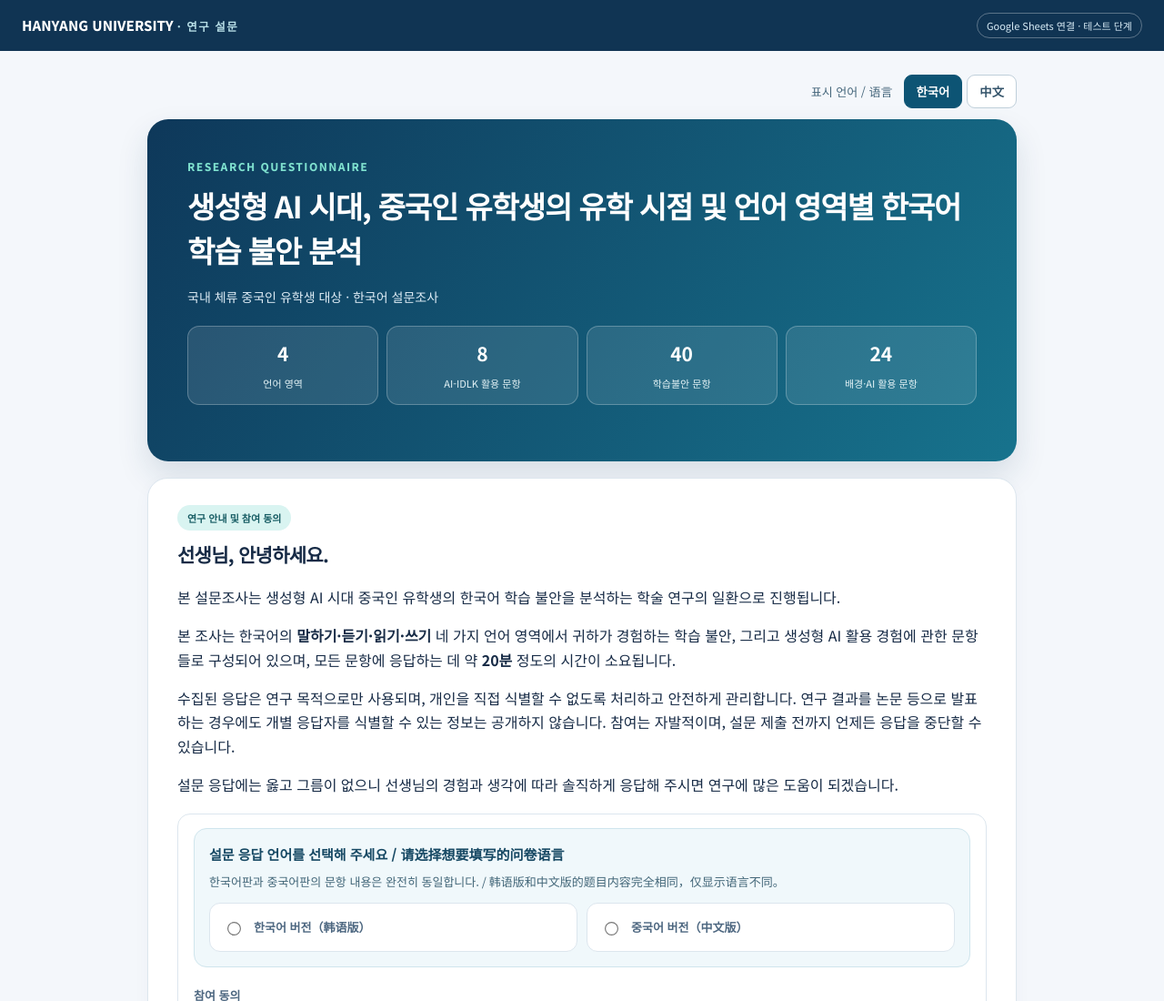
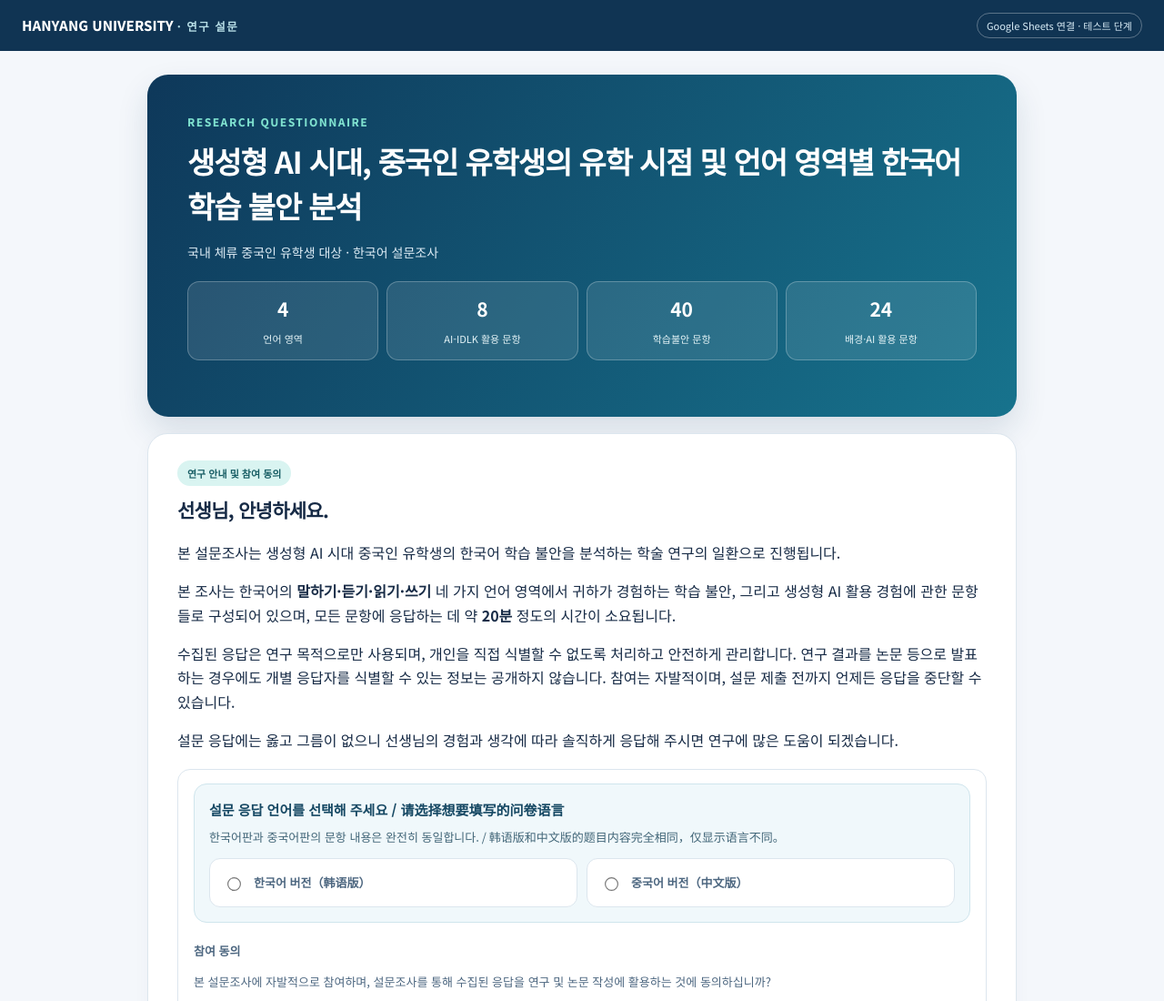
Before and after one commit to zwanru29-cmd/korean-ai-anxiety-survey, a plain HTML site: page index.html in a window 1280 px wide. Shown: the top 1100 px of the page at 91% size. Drawn offline with Linux system fonts and the light colour scheme.

Commit message:
Add files via upload
Update survey website

```diff
--- a/index.html
+++ b/index.html
@@ -28,7 +28,7 @@
 .language-choice-options{display:grid;grid-template-columns:1fr 1fr;gap:10px}
 .language-choice-options .consent-option{margin:0;background:#fff;min-height:54px}
 @media(max-width:620px){.language-choice-options{grid-template-columns:1fr}.language-choice{padding:13px}}
-</style></head><body><header><div class="wrap"><div class="brand">HANYANG UNIVERSITY <small> · 연구 설문</small></div><div class="tag">Google Sheets 연결 · 테스트 단계</div></div></header><main><div class="language-bar"><span id="langInstruction">표시 언어 / 语言</span><div><button id="langKo" type="button" class="langbtn active" onclick="changeLanguage('ko')">한국어</button><button id="langZh" type="button" class="langbtn" onclick="changeLanguage('zh')">中文</button></div></div>
+</style></head><body><header><div class="wrap"><div class="brand">HANYANG UNIVERSITY <small> · 연구 설문</small></div><div class="tag">Google Sheets 연결 · 테스트 단계</div></div></header><main>
 <div class="hero" id="hero"><div class="eyebrow">RESEARCH QUESTIONNAIRE</div><h1 id="siteTitle"></h1><p>국내 체류 중국인 유학생 대상 · 한국어 설문조사</p><div class="gridinfo"><div><strong>4</strong><span>언어 영역</span></div><div><strong>8</strong><span>AI-IDLK 활용 문항</span></div><div><strong>40</strong><span>학습불안 문항</span></div><div><strong>24</strong><span>배경·AI 활용 문항</span></div></div></div>
 <div class="panel" id="welcome"><span class="pill">연구 안내 및 참여 동의</span><h2>선생님, 안녕하세요.</h2>
 <p>본 설문조사는 생성형 AI 시대 중국인 유학생의 한국어 학습 불안을 분석하는 학술 연구의 일환으로 진행됩니다.</p>
@@ -135,7 +135,7 @@ function refreshScaleGuide(kind){
   document.querySelectorAll('#scaleInline span:not(.scale-inline-heading)').forEach((e,i)=>e.textContent=`${i+1} ${language==='zh'?translated[i]:names[i]}`);
   document.getElementById('scaleFloat').setAttribute('aria-label',title);
 }
-function updateFixedLanguage(){fixedNodes.forEach(({node,ko,zh})=>node.nodeValue=language==='zh'?zh:ko);welcomeParagraphs.forEach((p,i)=>{if(welcomeChinese[i])p.innerHTML=language==='zh'?welcomeChinese[i]:welcomeOriginal[i]});document.getElementById('langKo').classList.toggle('active',language==='ko');document.getElementById('langZh').classList.toggle('active',language==='zh');document.documentElement.lang=language==='zh'?'zh-CN':'ko';document.querySelectorAll('#scaleFloat .scale-item span').forEach((e,i)=>e.textContent=language==='zh'?ZH_SCALE[i]:S.scale[i]);document.querySelectorAll('#scaleInline span:not(.scale-inline-heading)').forEach((e,i)=>e.textContent=`${i+1} ${language==='zh'?ZH_SCALE[i]:S.scale[i]}`);document.getElementById('siteTitle').textContent=language==='zh'?'生成式AI时代中国留学生的留学起始阶段及各语言领域韩语学习焦虑分析':S.title;if(!document.getElementById('survey').classList.contains('hidden'))refreshScaleGuide(pages[step].type);}
+function updateFixedLanguage(){fixedNodes.forEach(({node,ko,zh})=>node.nodeValue=language==='zh'?zh:ko);welcomeParagraphs.forEach((p,i)=>{if(welcomeChinese[i])p.innerHTML=language==='zh'?welcomeChinese[i]:welcomeOriginal[i]});document.documentElement.lang=language==='zh'?'zh-CN':'ko';document.querySelectorAll('#scaleFloat .scale-item span').forEach((e,i)=>e.textContent=language==='zh'?ZH_SCALE[i]:S.scale[i]);document.querySelectorAll('#scaleInline span:not(.scale-inline-heading)').forEach((e,i)=>e.textContent=`${i+1} ${language==='zh'?ZH_SCALE[i]:S.scale[i]}`);document.getElementById('siteTitle').textContent=language==='zh'?'生成式AI时代中国留学生的留学起始阶段及各语言领域韩语学习焦虑分析':S.title;if(!document.getElementById('survey').classList.contains('hidden'))refreshScaleGuide(pages[step].type);}
 function changeLanguage(next){if(!['ko','zh'].includes(next))return;const preferred=document.querySelector(`input[name=preferredLanguage][value="${next}"]`);if(preferred)preferred.checked=true;updateConsent();if(next===language)return;language=next;updateFixedLanguage();if(!document.getElementById('survey').classList.contains('hidden'))render(false);}
 function updateConsent(){const choice=document.querySelector('input[name=studyConsent]:checked')?.value;document.getElementById('startBtn').disabled=choice!=='yes'||!document.querySelector('input[name=preferredLanguage]:checked');document.getElementById('declined').classList.toggle('hidden',choice!=='no');}
 function startSurvey(){if(document.querySelector('input[name=studyConsent]:checked')?.value!=='yes'||!document.querySelector('input[name=preferredLanguage]:checked')){updateConsent();return;}document.getElementById('welcome').classList.add('hidden');document.getElementById('survey').classList.remove('hidden');document.getElementById('progressFloat').classList.remove('hidden');document.getElementById('hero').classList.add('hidden');render();window.scrollTo(0,0);}
```
